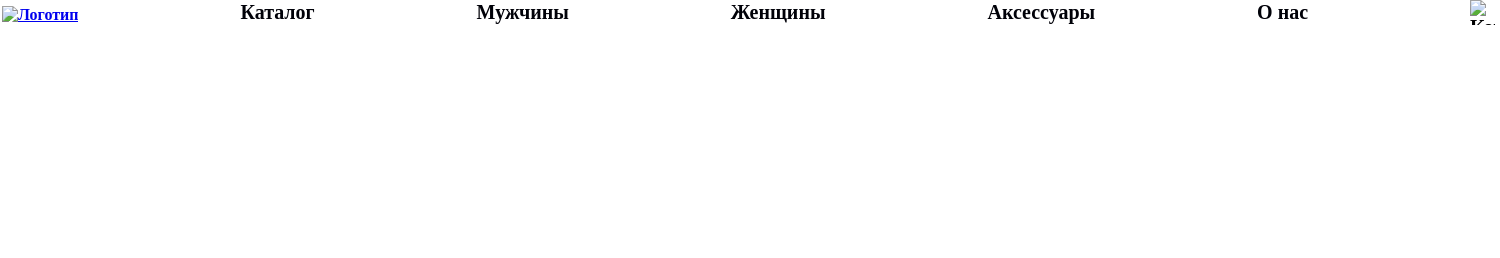
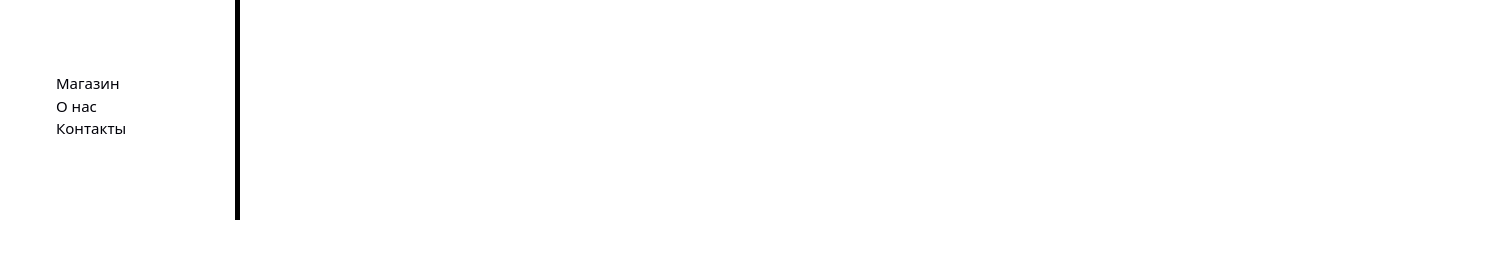
Before and after one commit to LapenkoPetrPY/Project, a plain HTML site: page index.html in a window 1280 px wide. Shown: the whole page, 1500 px wide, since content can reach past the window. Drawn offline with nearby package versions, Linux system fonts and the light colour scheme; files that its build step writes are made by us from their sources.

Commit message:
Add files via upload

```diff
--- a/index.html
+++ b/index.html
@@ -1,27 +1,58 @@
-<!doctype html>
+<!DOCTYPE html>
 <html lang="ru">
   <head>
+
+    <meta charset="utf-8">
+    <meta name="viewport" content="width=device-width, initial-scale=1">
     <meta charset="UTF-8">
     <meta name="viewport" content="width=device-width, initial-scale=1.0">
     <link rel = "stylesheet" href = "css/style.css">
+    <link href="https://cdn.jsdelivr.net/npm/bootstrap@5.0.1/dist/css/bootstrap.min.css" rel="stylesheet" integrity="sha384-+0n0xVW2eSR5OomGNYDnhzAbDsOXxcvSN1TPprVMTNDbiYZCxYbOOl7+AMvyTG2x" crossorigin="anonymous">
+
     <title>WebChadz!</title>
   </head>
-  <body>
-      <header class ="header">
-          <div class = "container" >
+ <body class="shop__body">
+      <main class="page">
 
-              <div class="nav">
-                  <a href="index.html">
-                    <img src="img/logo.png" alt="Логотип" class = "logo">
-                  </a>
-                  <a href="#" class="buttons">Каталог</a>
-                  <a href="#" class="buttons">Мужчины</a>
-                  <a href="#" class="buttons">Женщины</a>
-                  <a href="#" class="buttons">Аксессуары</a>
-                  <a href="#" class="buttons">О нас</a>
-                  <a href="#"><img src="img/cart.png" alt="Корзина" class = "cart"></a>
-              </div>
+
+    <div class="page__wrapper">
+        <section class="page__sidebar">
+    <div class="page__sidebar__background"></div>
+
+    <div class="page__sidebar__wrap">
+
+        <div class = "logo">
+
+
+        </div>
+        <section class="content">
+            <div class="logo__container">
+                <a class="logo__container" href="/ru/"></a>
+            </div>
+            <div class = "logo">
+                <a class="logo"> </a>
+
+            </div>
+
+
+        <nav role="navigation">
+            <a class="buttons" href="/ru/shop/">Магазин</a>
+            <a class="buttons" href="/ru/about">О нас</a>
+            <a class="buttons" href="/ru/info">Контакты</a>
+
+        </nav>
+        </section>
+            </div>
+        </section>
           </div>
-      </header>
+     </main>
+
+
+
+
+
+
+
+
   </body>
 </html>
--- a/style.css
+++ b/style.css
@@ -10,21 +10,13 @@ body{
     font-family: Osward;
     margin: 0 auto;
 }
-}
-.header{
-    padding-top: 0px;
 
-}
-.nav{
-    display: flex;
-    justify-content: space-between;
-    align-items:center;
-}
-.logo {
-    width: 50px;
-    height: 50px;
-    margin-top: 5px;
-    margin-left: 2px;
+
+
+
+
+
+
 }
 .cart{
     width: 25px;
@@ -37,28 +29,59 @@ body{
 }
 
 .buttons {
-    font-size: 20px;
+    font-size: 15px;
     color:rgb(0, 1, 8);
     display: inline-block;
     display: flex;
     position: relative;
     text-decoration: none;
+
 }
 
-.buttons:after {
-  content: '';
-  position: absolute;
-  width: 100%;
-  transform: scaleX(0);
-  height: 2px;
-  bottom: 0;
-  left: 0;
-  background-color: #00baff;
-  transform-origin: bottom right;
-  transition: transform 0.25s ease-out;
+
+.buttons:hover{
+    color: #ce23ce;
+    font-weight: bolder;
 }
 
-.buttons:hover:after {
-  transform: scaleX(1);
-  transform-origin: bottom left;
+
+
 }
+.pade__sidebar__background{
+    position: absolute;
+    top: 0;
+    bottom: 0;
+    left: 0;
+    right: 0;
+    background-color: #f4f5f6;
+
+}
+.page__sidebar__wrap{
+    position: relative;
+    display: -webkit-box;
+    display: flex;
+    height: 100%;
+    -ms-flex-direction: column;
+    flex-direction: column;
+    padding: 72px 32px 64px 56px;
+    z-index: 1
+}
+.content{
+    padding-bottom: 16px;
+
+    -ms-flex: 1 0 auto;
+    flex: 1 0 auto;
+}
+.page__sidebar{
+    display: block;
+    width: 240px;
+    min-width: 240px;
+    border-right: 5px solid black;
+    position: relative;
+}
+nav{
+    flex-direction: column;
+    display: flex;
+    width: 90px;
+
+}
```
